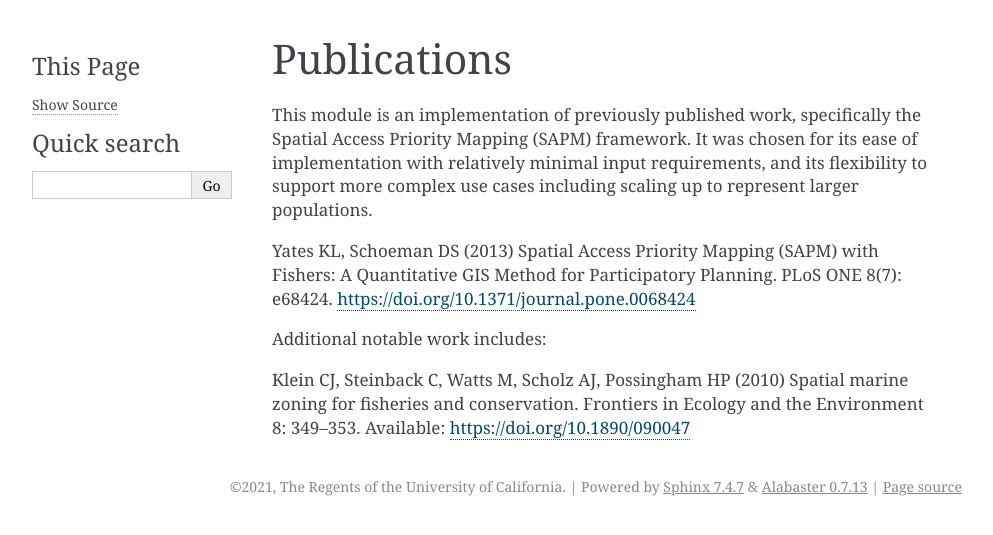
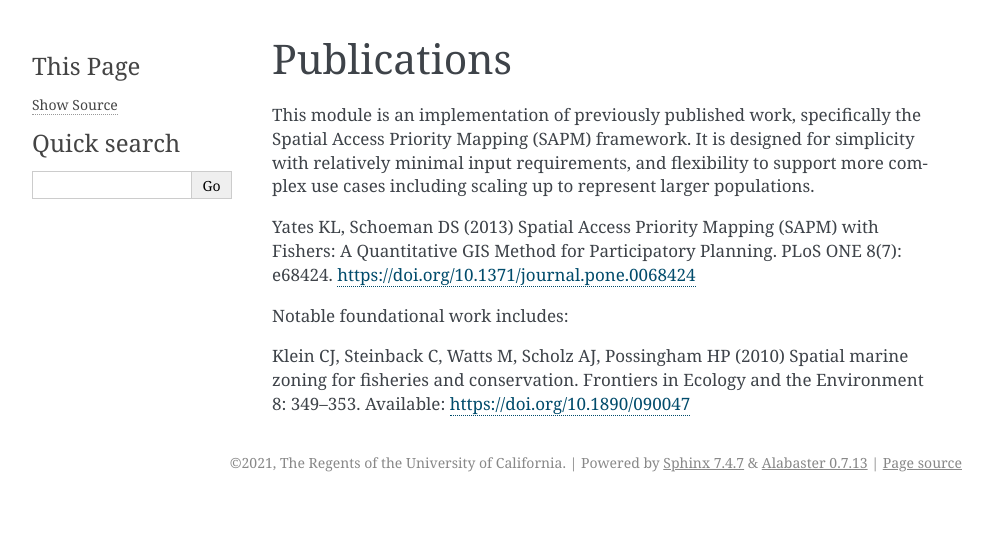
Before and after one commit to seasketch/python-sap-map, a Sphinx documentation site: the page built from docs/publications.md, in a window 1280 px wide. Shown: the top 535 px of the page, without its empty margins (148-1141 px from the left). Built offline with Sphinx 7.4.7, drawn with Linux system fonts in a browser that asks for light colours.

```diff
--- a/docs/publications.md
+++ b/docs/publications.md
@@ -1,9 +1,9 @@
 # Publications
 
-This module is an implementation of previously published work, specifically the Spatial Access Priority Mapping (SAPM) framework.  It was chosen for its ease of implementation with relatively minimal input requirements, and its flexibility to support more complex use cases including scaling up to represent larger populations.
+This module is an implementation of previously published work, specifically the Spatial Access Priority Mapping (SAPM) framework.  It is designed for simplicity with relatively minimal input requirements, and flexibility to support more complex use cases including scaling up to represent larger populations.
 
 Yates KL, Schoeman DS (2013) Spatial Access Priority Mapping (SAPM) with Fishers: A Quantitative GIS Method for Participatory Planning. PLoS ONE 8(7): e68424. [https://doi.org/10.1371/journal.pone.0068424](https://doi.org/10.1371/journal.pone.0068424)
 
-Additional notable work includes:
+Notable foundational work includes:
 
 Klein CJ, Steinback C, Watts M, Scholz AJ, Possingham HP (2010) Spatial marine zoning for fisheries and conservation. Frontiers in Ecology and the Environment 8: 349–353. Available: [https://doi.org/10.1890/090047](https://doi.org/10.1890/090047)
```
Also changed, not shown: README.md (+13 -3 lines).
